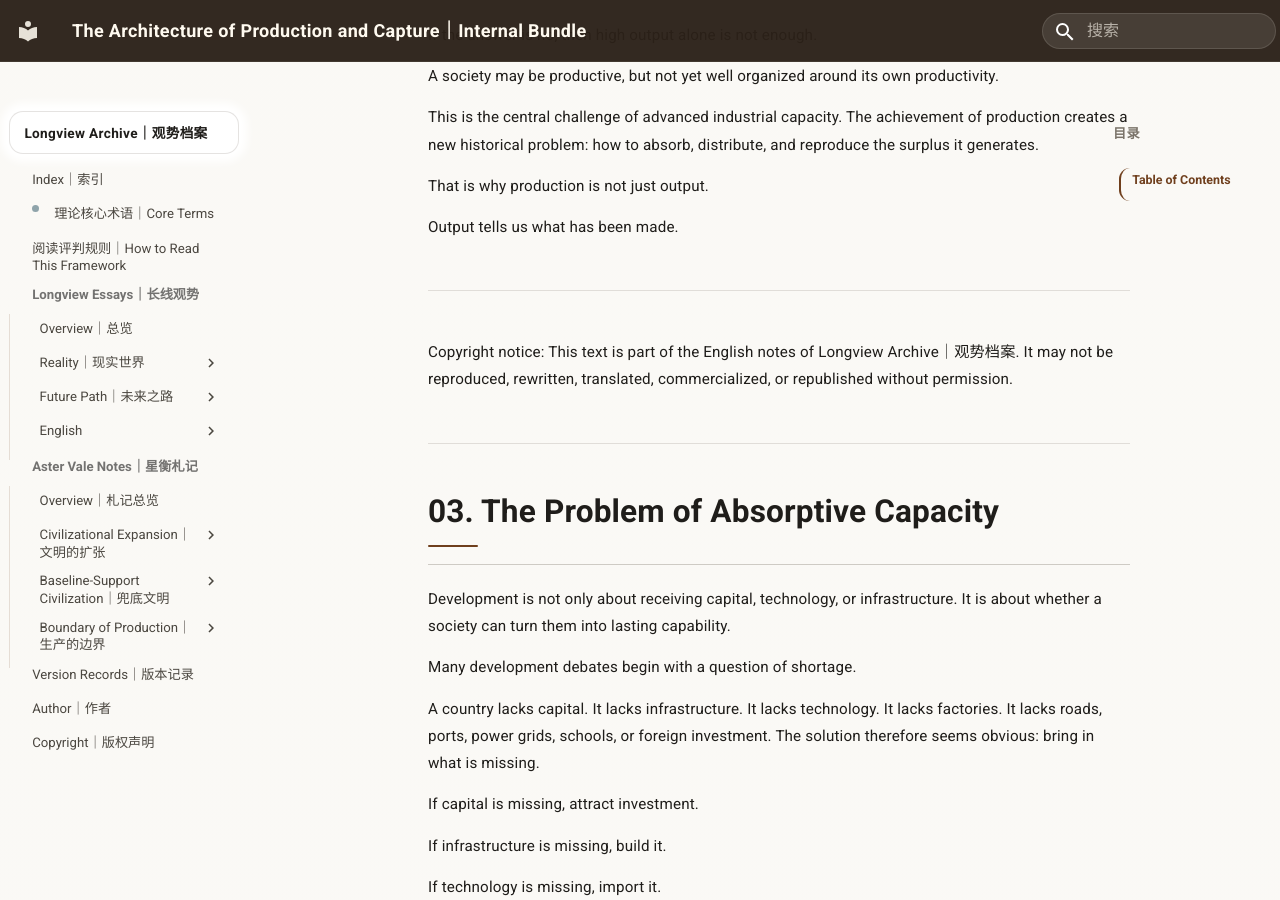
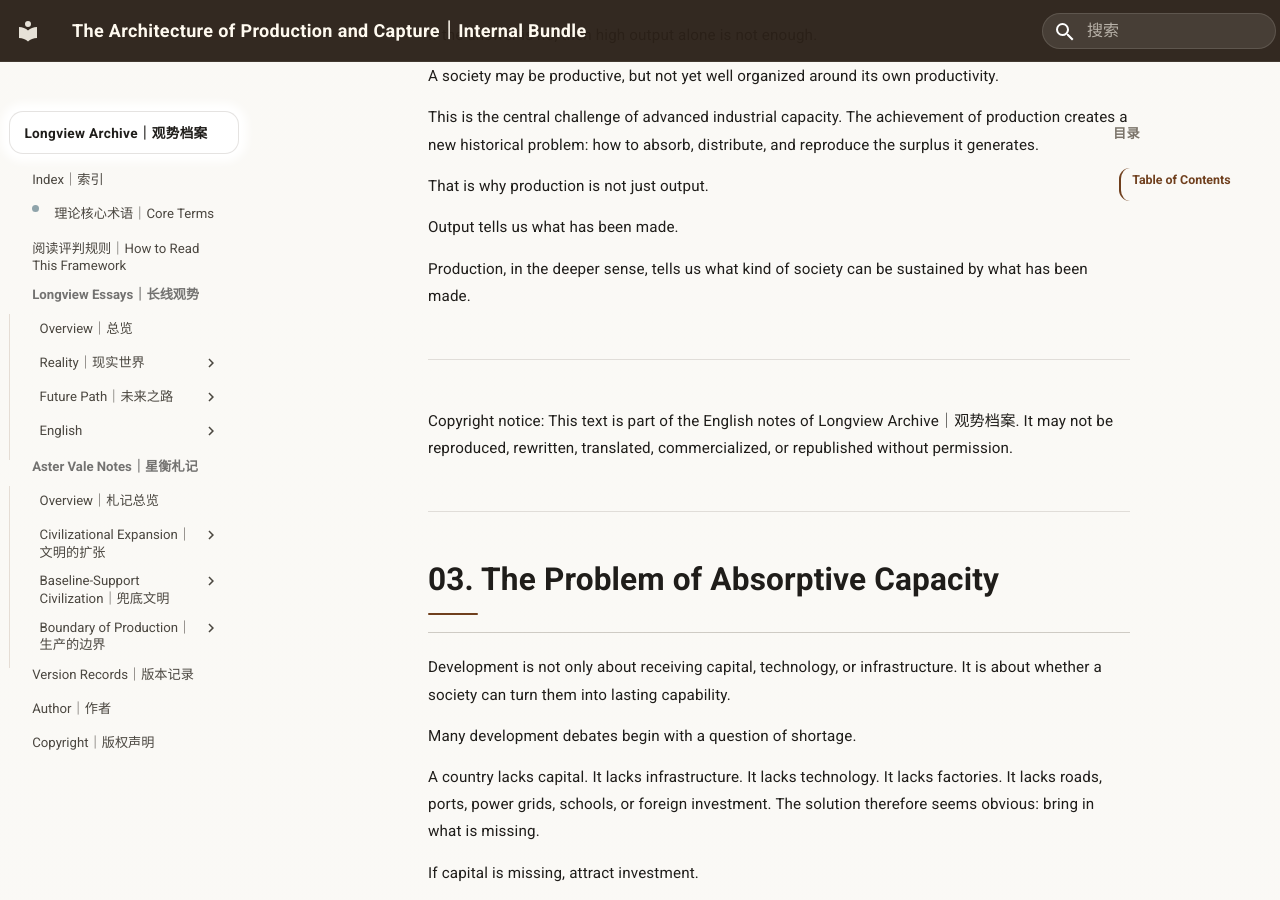
Before and after one commit to guanshi1688/longview-archive, an MkDocs documentation site: the page built from docs/essays/notes/english/Architecture/_architecture-bundle.md, in a window 1280 px wide and 900 px high, scrolled down 10141 px. Built offline with MkDocs 1.6.1 and Material for MkDocs 9.7.7, drawn with Linux system fonts in a browser that asks for light colours; some of the changed text lies outside the part shown.

```diff
--- a/docs/essays/notes/english/Architecture/_architecture-bundle.md
+++ b/docs/essays/notes/english/Architecture/_architecture-bundle.md
@@ -346,6 +346,8 @@ That is why production is not just output.
 
 Output tells us what has been made.
 
+Production, in the deeper sense, tells us what kind of society can be sustained by what has been made.
+
 
 ---
 
```
Also changed, not shown: other parts of docs/essays/notes/english/Architecture/_architecture-bundle.md (+1 -1 lines), docs/essays/notes/english/Frontiers/_frontiers-bundle.md (+1 -1 lines).
